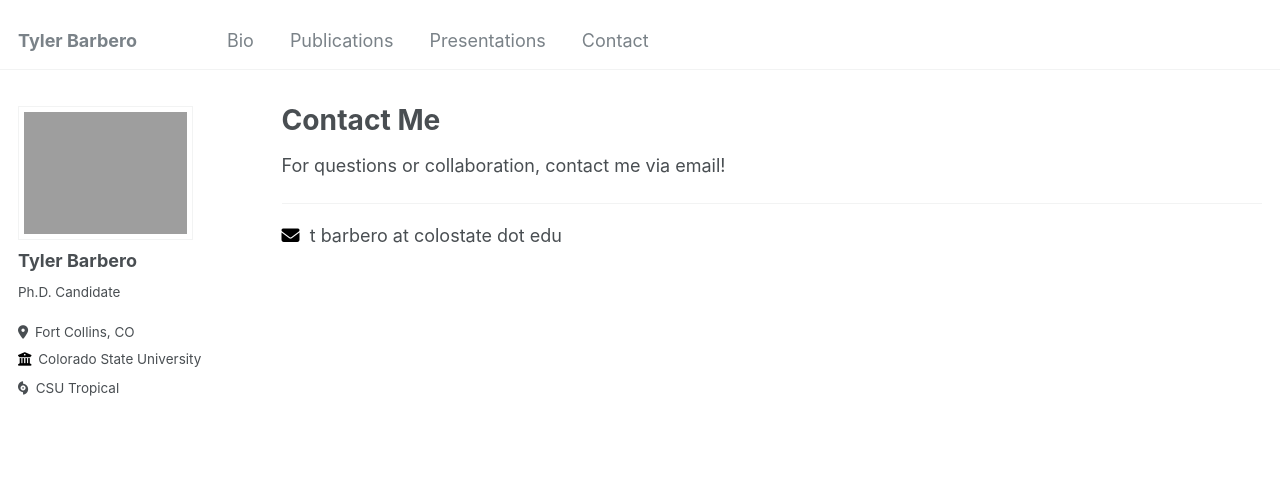
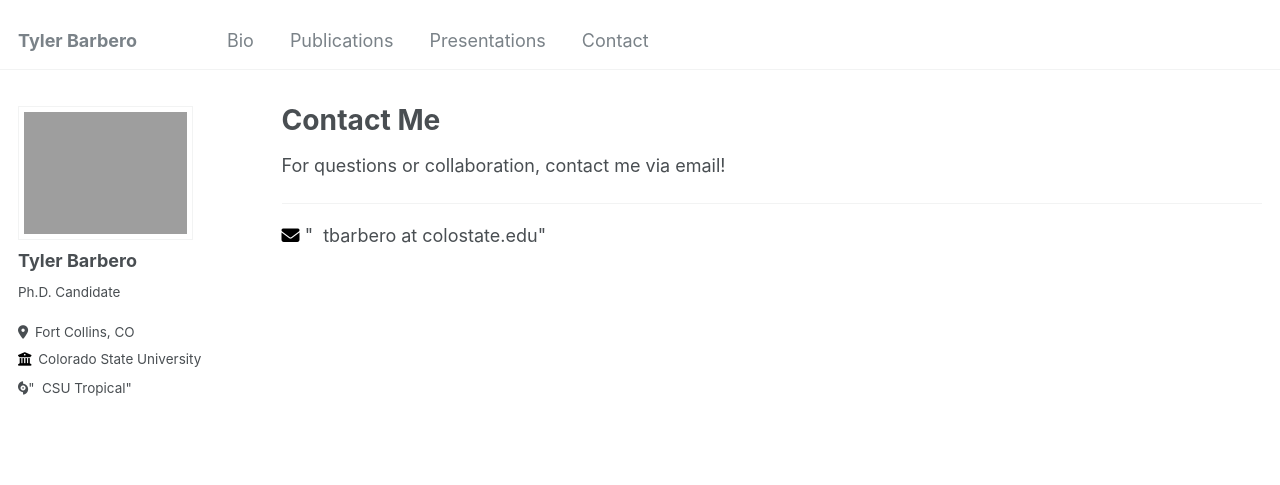
Before and after one commit to tbarbero/tbarbero.github.io, a Jekyll site: the page built from _pages/contact.md, in a window 1280 px wide. Shown: the top 485 px of the page. Built offline with Jekyll 4.4.1, drawn with Linux system fonts in a browser that asks for light colours.

Commit message:
spacing issues

```diff
--- a/_includes/author-profile.html
+++ b/_includes/author-profile.html
@@ -155,7 +155,7 @@
       {% endif %}
 
       {% if author.groupwebsite %}
-        <li><a href="{{ author.groupwebsite }}" target="_blank" rel="noopener"><i class="fa-solid fa-hurricane"></i>&nbsp;&nbsp;CSU Tropical</a></li>
+        <li><a href="{{ author.groupwebsite }}" target="_blank" rel="noopener"><i class="fa-solid fa-hurricane"></i>"&nbsp;&nbsp;CSU Tropical"</a></li>
       {% endif %}
 
     </ul>
--- a/_pages/contact.md
+++ b/_pages/contact.md
@@ -11,5 +11,5 @@ For questions or collaboration, contact me via email!
 
 <p>
 <i class="far fa-envelope" style="color:black" aria-hidden="true"></i>
-&nbsp;t&nbsp;barbero at colostate dot edu
+"&nbsp;&nbsp;tbarbero at colostate.edu"
 </p>
```
Also changed, not shown: 1 other file.
